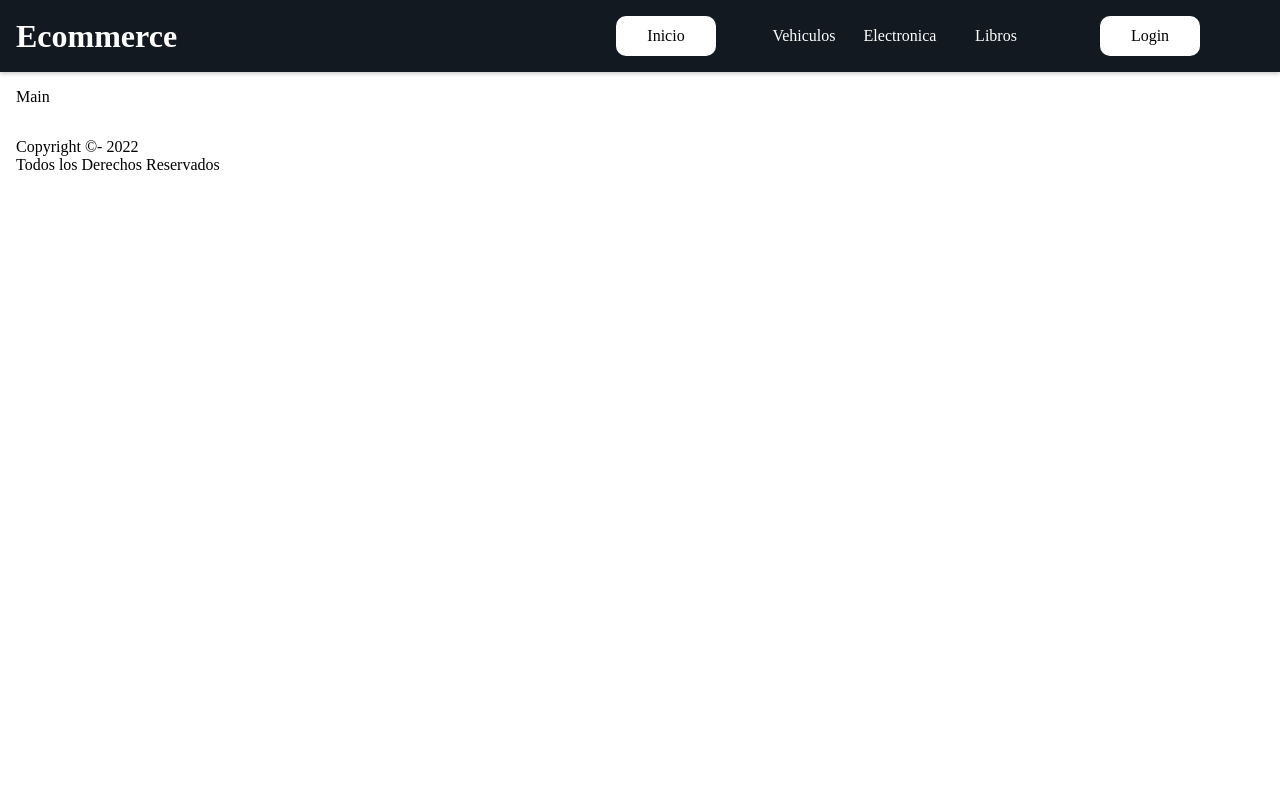
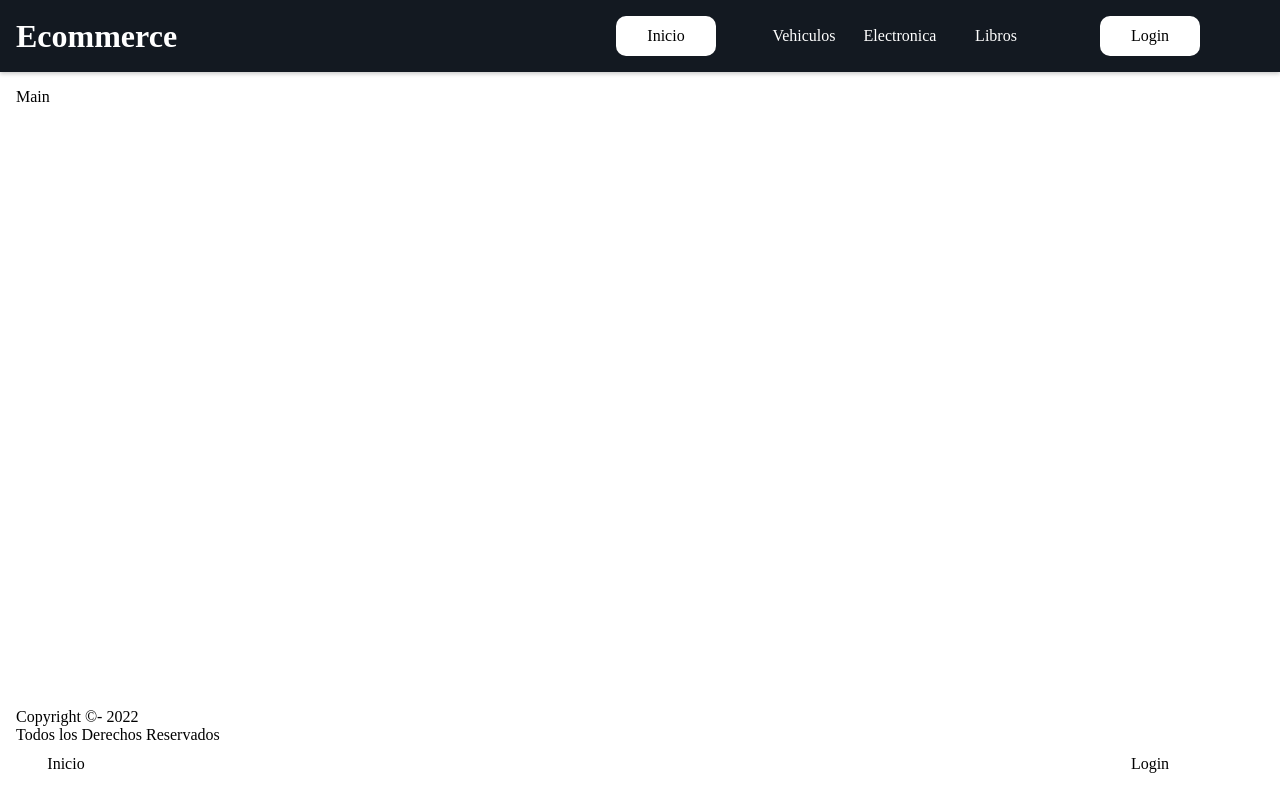
Before and after one commit to corsostefano/Proyecto-React, a React (Create React App) app: page / in a window 1280 px wide. Built offline with nearby package versions, Linux system fonts and the light colour scheme.

Commit message:
segunda entrega

```diff
--- a/src/components/Footer.js
+++ b/src/components/Footer.js
@@ -1,13 +1,14 @@
 //Se Importa NavBars
-/*import NavBars from "./NavBars"
-<NavBars/>*/
+import NavBars from "./NavBars"
+<NavBars/>
 
 const Footer = () => {
     return(
         <footer>
-                <p>Copyright &copy;- 2022</p>
-                <p>Todos los Derechos Reservados</p>
-            </footer>
+            <p>Copyright &copy;- 2022</p>
+            <p>Todos los Derechos Reservados</p>
+            <NavBars/>
+        </footer>
     )
 }
 export default Footer
--- a/src/components/NavBars.js
+++ b/src/components/NavBars.js
@@ -1,5 +1,6 @@
 /* eslint-disable jsx-a11y/anchor-is-valid */
-const NavBars = () => {
+const NavBars = (props) => {
+  console.log(props)
   return (
     <nav className="nav">
       <div className="nav__container__inicio">
--- a/src/sass/body.scss
+++ b/src/sass/body.scss
@@ -14,7 +14,7 @@ html, body, #root{
     padding: 1rem;
 }
 #root > main{
-    flex: grow 1;
+    flex-grow: 1;
 }
 a{
     text-decoration: none;
--- a/src/sass/header.scss
+++ b/src/sass/header.scss
@@ -1,4 +1,5 @@
 #root > header{
+    width: 100%;
     background-color: #131921;
     display: flex;
     color: white;
```
